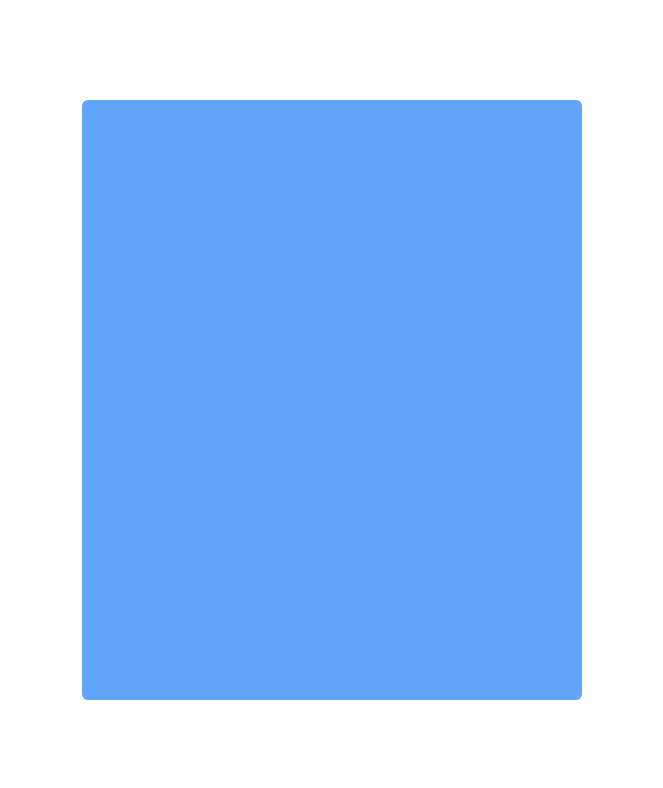
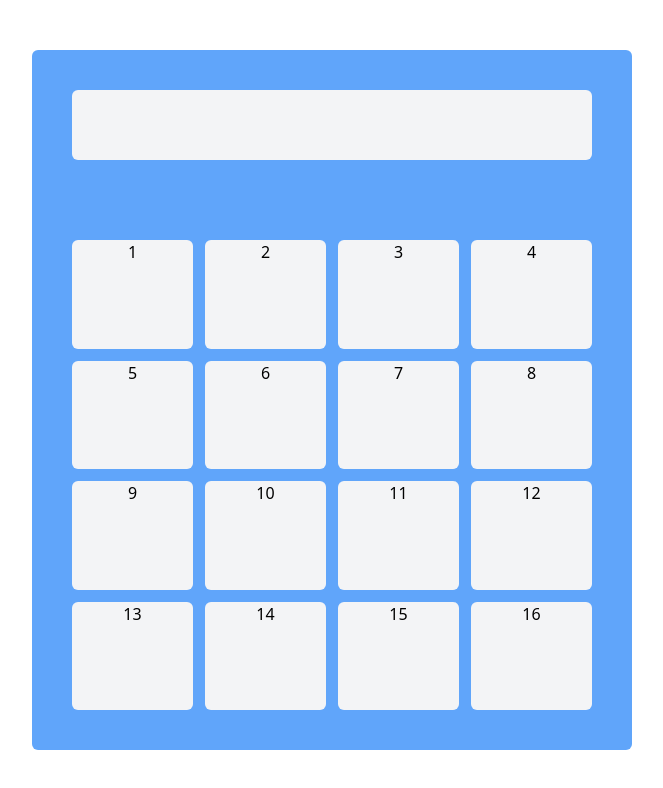
Before and after one commit to mdegroot09/vue-calculator, a Vue app: page / in a window 1280 px wide. Shown: the top 788 px of the page, without its empty margins (308-971 px from the left). Built offline with nearby package versions, Linux system fonts and the light colour scheme.

Commit message:
Completed basic layout

```diff
--- a/src/components/Calculator.vue
+++ b/src/components/Calculator.vue
@@ -1,7 +1,25 @@
 <template>
-    <div class="w-screen h-screen flex items-center justify-center">
-        <div class="rounded-md bg-blue-400 h-auto w-auto calculator">
-
+    <div class="w-screen h-screen grid items-center justify-center">
+        <div class="calculator rounded-md bg-blue-400 grid grid-cols-1 grid-rows-2 items-center justify-center">
+            <div class="screen bg-gray-100 rounded-md"></div>
+            <div class="calcBtns h-full grid grid-cols-4 grid-rows-4 gap-3">
+                <div class="w-full bg-gray-100 rounded-md grid items-center"><div class="btnText text-center">1</div></div>
+                <div class="w-full bg-gray-100 rounded-md grid items-center"><div class="btnText text-center">2</div></div>
+                <div class="w-full bg-gray-100 rounded-md grid items-center"><div class="btnText text-center">3</div></div>
+                <div class="w-full bg-gray-100 rounded-md grid items-center"><div class="btnText text-center">4</div></div>
+                <div class="w-full bg-gray-100 rounded-md grid items-center"><div class="btnText text-center">5</div></div>
+                <div class="w-full bg-gray-100 rounded-md grid items-center"><div class="btnText text-center">6</div></div>
+                <div class="w-full bg-gray-100 rounded-md grid items-center"><div class="btnText text-center">7</div></div>
+                <div class="w-full bg-gray-100 rounded-md grid items-center"><div class="btnText text-center">8</div></div>
+                <div class="w-full bg-gray-100 rounded-md grid items-center"><div class="btnText text-center">9</div></div>
+                <div class="w-full bg-gray-100 rounded-md grid items-center"><div class="btnText text-center">10</div></div>
+                <div class="w-full bg-gray-100 rounded-md grid items-center"><div class="btnText text-center">11</div></div>
+                <div class="w-full bg-gray-100 rounded-md grid items-center"><div class="btnText text-center">12</div></div>
+                <div class="w-full bg-gray-100 rounded-md grid items-center"><div class="btnText text-center">13</div></div>
+                <div class="w-full bg-gray-100 rounded-md grid items-center"><div class="btnText text-center">14</div></div>
+                <div class="w-full bg-gray-100 rounded-md grid items-center"><div class="btnText text-center">15</div></div>
+                <div class="w-full bg-gray-100 rounded-md grid items-center"><div class="btnText text-center">16</div></div>
+            </div>
         </div>
     </div>
 </template>
@@ -18,8 +36,21 @@ export default {
 
 <style scoped>
 .calculator {
-    height: calc(100vh - 200px);
-    width: calc(100vw - 200px);
-    max-width: 500px;
+    height: calc(100vh - 100px);
+    min-height: 400px;
+    width: calc(100vw - 50px);
+    max-width: calc(100vh * .75);
+    grid-template-rows: 150px 1fr;
+}
+.screen {
+    height: 70px;
+    margin: 40px;
+}
+.calcBtns {
+    padding: 40px;
+}
+.btnText {
+    height: 100%;
+    vertical-align: middle;
 }
 </style>
```
